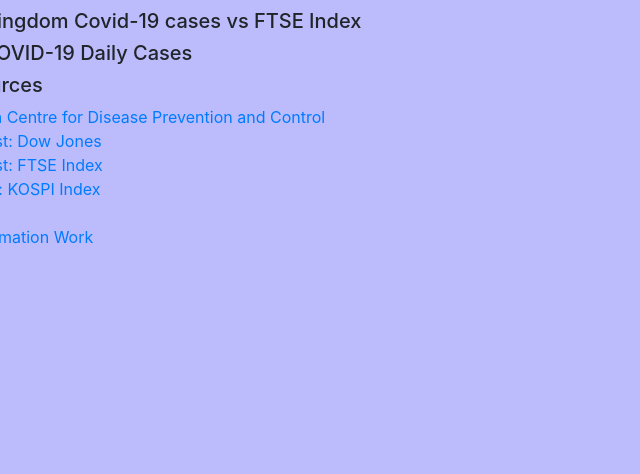
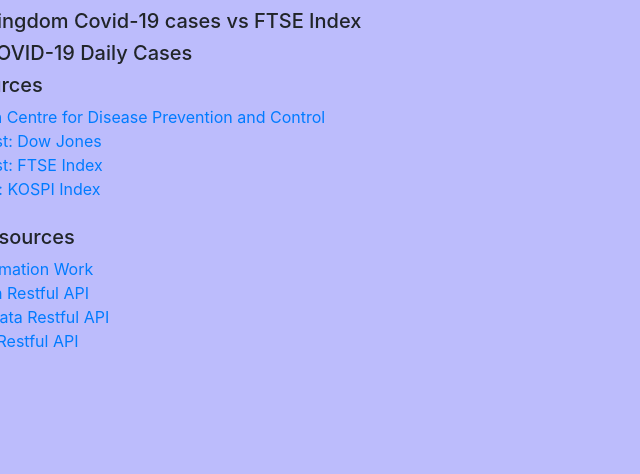
Before and after one commit to KrystalWang070/Covid_Stock_Market, a Flask app: page / in a window 1480 px wide; the page is wider, and only the part inside the window is pictured. Shown: the part 1014-1488 px from the top of that part, without its empty margins (0-640 px from the left). Run offline with Flask 2, Linux system fonts and the light colour scheme; some libraries are stand-ins or nearby versions.

Commit message:
try to fix animation and add in restful api in the main page

```diff
--- a/project3/templates/index.html
+++ b/project3/templates/index.html
@@ -153,11 +153,29 @@
           <div class="col-md-8">
             <a href="https://github.com/KrystalWang070/Flask">GitHub</a>
           </div>
+
+
+        </div>
+
+        <div id="body">
+          <!-- Links to our extra work -->
+          <div class="col-md-8">
+            <h5> Other Resources </h5>
           <div class="col-md-8">
             <a href="animation.html">More Animation Work</a>
           </div>
+          <div class="col-md-8">
+            <a href="usa.html">USA Data Restful API</a>
+          </div>
+          <div class="col-md-8">
+            <a href="kr.html">Korean Data Restful API</a>
+          </div>
+          <div class="col-md-8">
+            <a href="uk.html">UK Data Restful API</a>
+          </div>
 
         </div>
+
 
 
 
```
Also changed, not shown: project3/templates/kr.html (added, +18 -0 lines), project3/templates/uk.html (added, +18 -0 lines), project3/templates/usa.html (added, +18 -0 lines), 2 other files.
